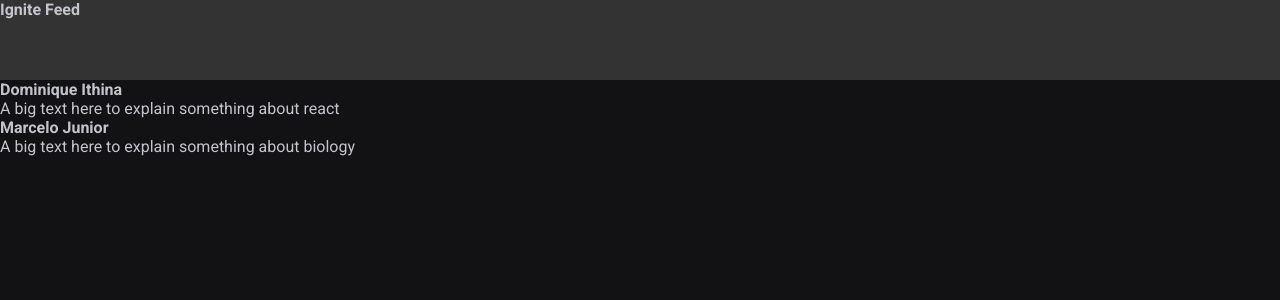
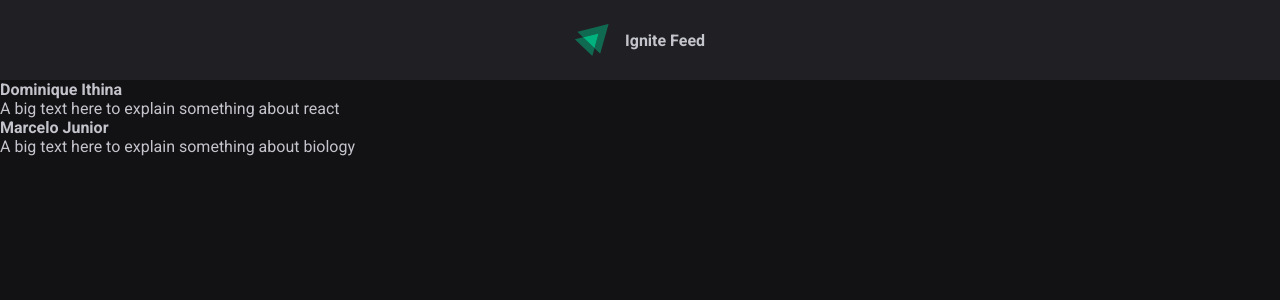
Before and after one commit to Nickithine/01-fundamentos-reactjs, a React (Vite) app: page / in a window 1280 px wide. Shown: the top 300 px of the page. Built offline with nearby package versions, Linux system fonts and the light colour scheme.

Commit message:
feat: Ending stylings of component Header

```diff
--- a/src/components/Header.jsx
+++ b/src/components/Header.jsx
@@ -1,8 +1,11 @@
 import styles from './Header.module.css';
+import igniteLogo from '../assets/ignite-logo.svg';
 
 export function Header() {
   return (
     <header className={styles.header}>
+
+      <img src={ igniteLogo } alt="Ignite Logo" />
       <strong>Ignite Feed</strong>
     </header>
   );
--- a/src/components/Header.module.css
+++ b/src/components/Header.module.css
@@ -1,4 +1,13 @@
 .header {
-  background: #333;
+  background: var(--gray-800);
+  display: flex;
+  justify-content: center;
+  align-items: center;
+  gap: 1rem;
+  padding: 1.25rem 0;
   height: 80px;
 }
+
+.header img {
+  height: 2rem;
+}
```
Also changed, not shown: src/assets/ignite-logo.svg (added).
